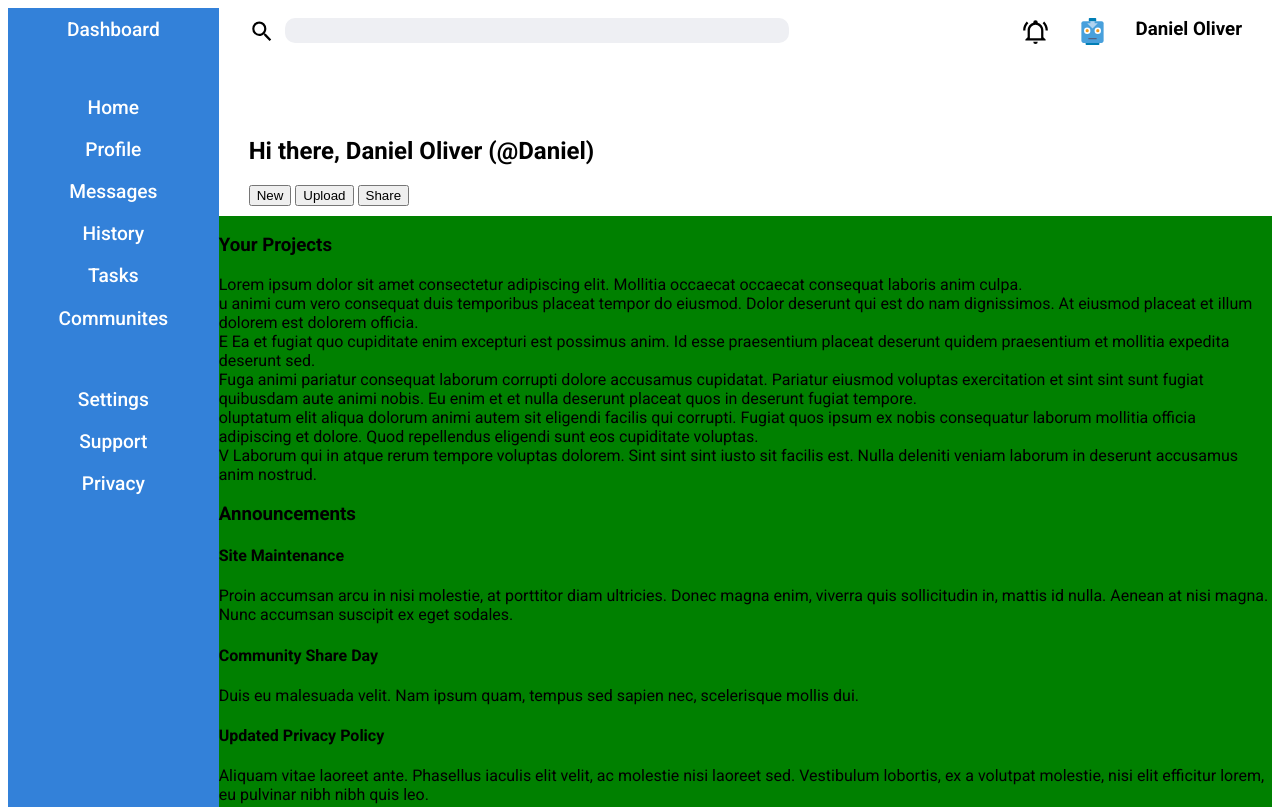
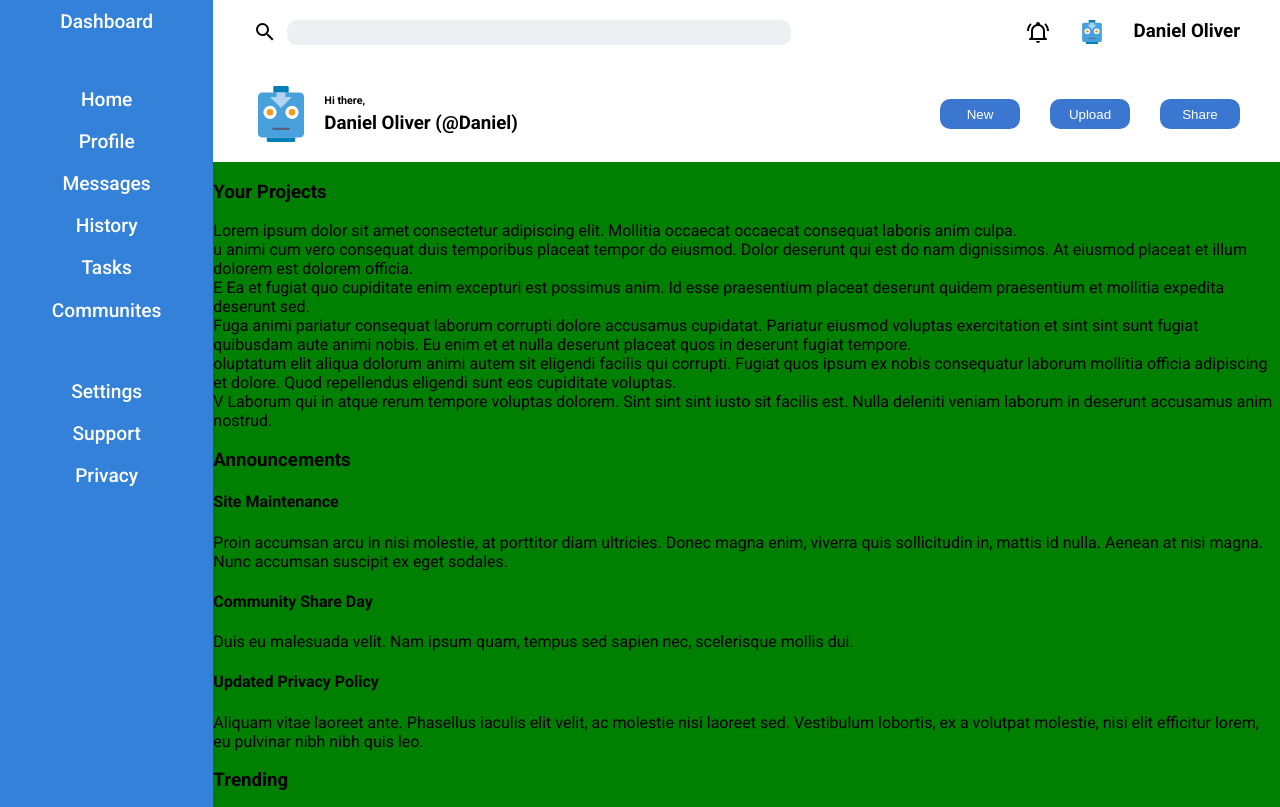
Before and after one commit to danoliver1987/admin-dashboard, a plain HTML site: page index.html in a window 1280 px wide. Shown: the top 807 px of the page. Drawn offline with Linux system fonts and the light colour scheme.

Commit message:
Continue with Header layout/styling adjustments

```diff
--- a/index.html
+++ b/index.html
@@ -58,10 +58,22 @@
           </div>
         </div>
         <div class="bottom-header">
-          <h2>Hi there, Daniel Oliver (@Daniel)</h2>
-          <button>New</button>
-          <button>Upload</button>
-          <button>Share</button>
+          <div class="greeting-area">
+            <img
+              class="my-big-avatar"
+              src="images/avatar.svg"
+              alt="Avatar depicting a Robot"
+            />
+            <div class="greeting">
+              <h6>Hi there,</h6>
+              <h3>Daniel Oliver (@Daniel)</h3>
+            </div>
+          </div>
+          <div class="button-area">
+            <button>New</button>
+            <button>Upload</button>
+            <button>Share</button>
+          </div>
         </div>
       </div>
 
--- a/styles.css
+++ b/styles.css
@@ -1,5 +1,6 @@
 body {
   font-family: "Roboto", sans-serif;
+  margin: 0;
 }
 
 .full-container {
@@ -26,7 +27,7 @@ body {
   grid-column: 2 / 3;
   grid-row: 1 / 2;
   background-color: rgb(255, 255, 255);
-  padding: 10px 30px;
+  padding: 20px 40px;
   row-gap: 10px;
   display: grid;
   grid-template-rows: 1fr 1fr;
@@ -34,6 +35,7 @@ body {
 
 header h2,
 .header h3,
+.header h6,
 .header p {
   margin: 0;
 }
@@ -42,9 +44,14 @@ header h2,
   display: grid;
   grid-auto-flow: column;
   justify-content: space-between;
+  align-items: start;
 }
 
 .bottom-header {
+  display: grid;
+  grid-auto-flow: column;
+  justify-content: space-between;
+  align-items: center;
 }
 
 .your-projects {
@@ -81,7 +88,7 @@ input {
 }
 
 .magnifying-glass {
-  height: 30%;
+  height: 1.5rem;
 }
 
 .search-bar {
@@ -98,5 +105,36 @@ input {
 
 .bell-ring,
 .my-avatar {
-  height: 30%;
+  height: 1.5rem;
 }
+
+.my-big-avatar {
+  height: 3.5rem;
+}
+
+.greeting-area {
+  display: grid;
+  grid-auto-flow: column;
+  gap: 15px;
+  align-items: center;
+}
+
+button {
+  background-color: rgb(59, 119, 209);
+  border-radius: 10px;
+  border-style: none;
+  color: white;
+  width: 80px;
+  height: 30px;
+}
+
+.button-area {
+  display: grid;
+  gap: 30px;
+  grid-auto-flow: column;
+}
+
+.greeting {
+  display: grid;
+  gap: 5px;
+}
```
